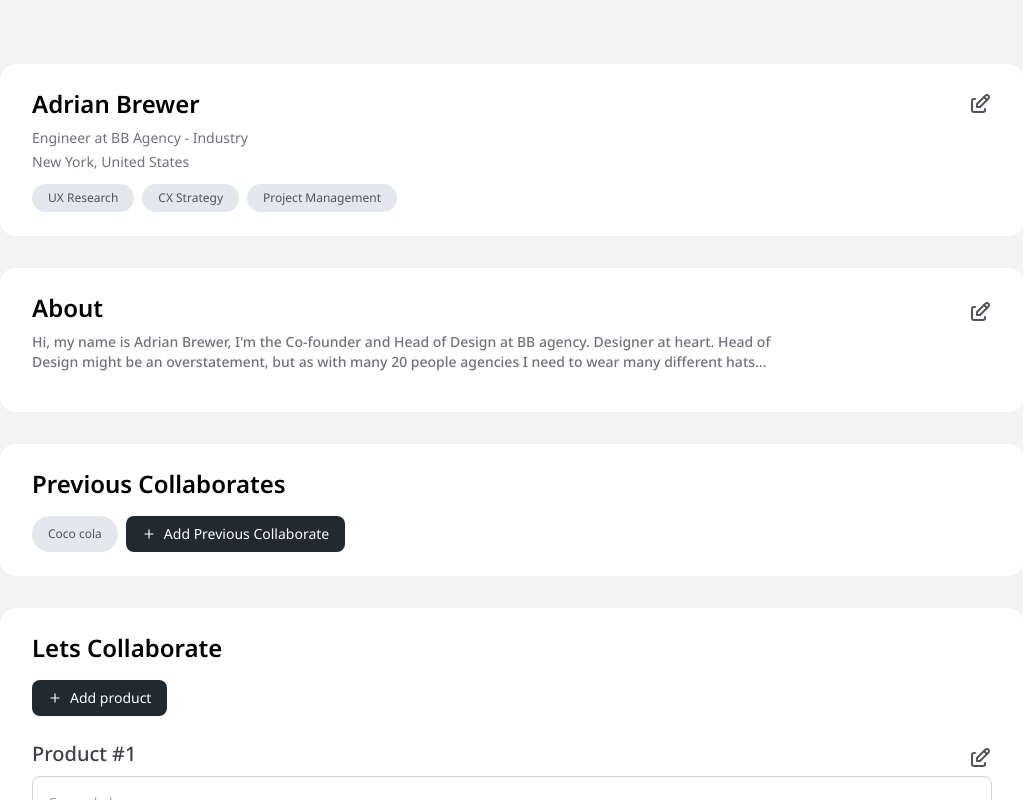
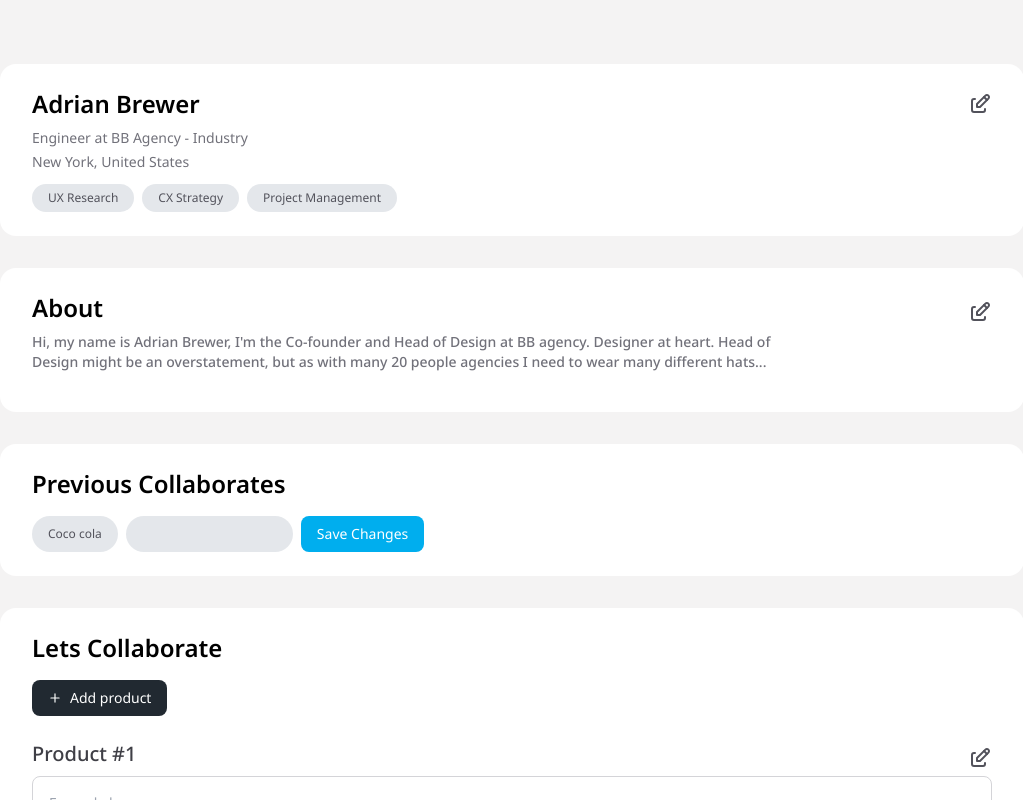
Before and after one commit to nirzon47/brandcollab, a React (Vite) app: page / in a window 1280 px wide. Both pictures are taken after typing "Sample", "Sample" into the empty fields and a click on the button "Add Previous Collaborate". Shown: the top 800 px of the page, without its empty margins (128-1151 px from the left). Built offline with nearby package versions, Linux system fonts and the light colour scheme.

Commit message:
feat: add edit function for tags in prev collaborates

```diff
--- a/src/App.tsx
+++ b/src/App.tsx
@@ -25,7 +25,7 @@ const App = () => {
 			<div className='mx-auto flex h-full w-full max-w-5xl flex-col gap-8'>
 				<ProfileHeader profile={data.profile} setData={setData} />
 				<About desc={data.about} setData={setData} />
-				<Collaborates data={data.collaborates} />
+				<Collaborates data={data.collaborates} setData={setData} />
 				<StartCollab products={data.products} />
 				<Testimonials testimonials={data.testimonials} />
 			</div>
--- a/src/components/Collaborates.tsx
+++ b/src/components/Collaborates.tsx
@@ -1,9 +1,36 @@
+import { useState } from 'react'
 import Button from './ui/Button'
 import CardSection from './ui/CardSection'
 import Heading from './ui/Heading'
 import { TbPlus } from 'react-icons/tb'
+import { MainDataType } from '@/utils/types'
 
-const Collaborates = (props: { data: string[] }) => {
+type CollaboratesPropType = {
+	data: string[]
+	setData: (data: MainDataType) => void
+}
+
+const Collaborates = (props: CollaboratesPropType) => {
+	const [editMode, setEditMode] = useState<boolean>(false)
+	const [inputValue, setInputValue] = useState<string>('')
+
+	const handleSaveChangesClick = () => {
+		setEditMode(false)
+
+		if (!inputValue) {
+			return
+		}
+
+		const newTags = [...props.data, inputValue]
+
+		const localData = JSON.parse(localStorage.getItem('data') as string)
+		localData.collaborates = newTags
+		localStorage.setItem('data', JSON.stringify(localData))
+
+		props.setData(localData)
+		setInputValue('')
+	}
+
 	return (
 		<CardSection>
 			<Heading title='Previous Collaborates' className='mb-4' />
@@ -11,14 +38,28 @@ const Collaborates = (props: { data: string[] }) => {
 				{props.data.map((item) => (
 					<span
 						key={item}
-						className='bg-accent flex items-center justify-center rounded-full px-4 py-1.5 text-xs text-zinc-600'
+						className='flex items-center justify-center rounded-full bg-accent px-4 py-1.5 text-xs text-zinc-600'
 					>
 						{item}
 					</span>
 				))}
-				<Button variant='secondary'>
-					<TbPlus /> Add Previous Collaborate
-				</Button>
+				{editMode && (
+					<input
+						type='text'
+						className='w-fit rounded-full bg-accent px-4 py-1.5 text-xs text-zinc-600 outline-none'
+						value={inputValue}
+						onChange={(e) => setInputValue(e.target.value)}
+					/>
+				)}
+				{!editMode ? (
+					<Button variant='secondary' onClick={() => setEditMode(true)}>
+						<TbPlus /> Add Previous Collaborate
+					</Button>
+				) : (
+					<Button variant='primary' onClick={handleSaveChangesClick}>
+						Save Changes
+					</Button>
+				)}
 			</div>
 		</CardSection>
 	)
```
